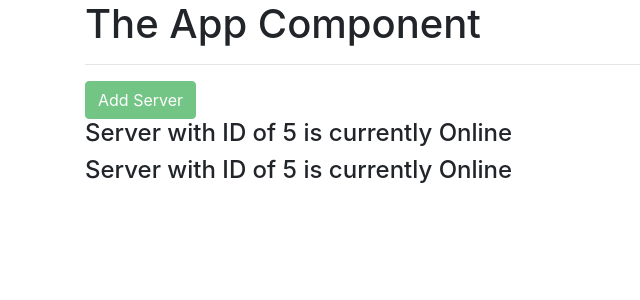
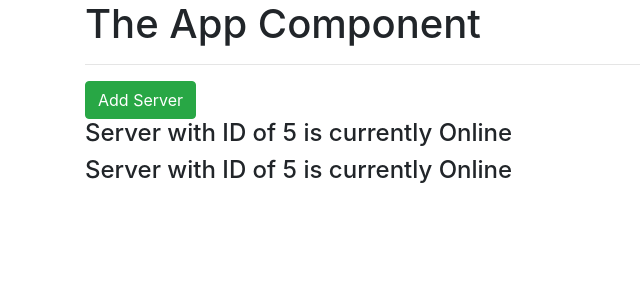
Before and after one commit to mikedilulo/Recipe-Book, an Angular app: page / in a window 1280 px wide. Shown: the top 300 px of the page, without its empty margins (0-640 px from the left). Built offline with nearby package versions, Linux system fonts and the light colour scheme.

Commit message:
Flipped boolean on [disabled] property

```diff
--- a/src/app/serversComponent/servers.component.html
+++ b/src/app/serversComponent/servers.component.html
@@ -1,3 +1,3 @@
-<button class="btn btn-success" [disabled]="allowNewServer">Add Server</button>
+<button class="btn btn-success" [disabled]="!allowNewServer">Add Server</button>
 <h4>Server with ID of {{ serverId }} is currently {{ getServerStatus() }}</h4>
 <h4>Server with ID of {{ serverId }} is currently {{ getServerStatus() }}</h4>
```
